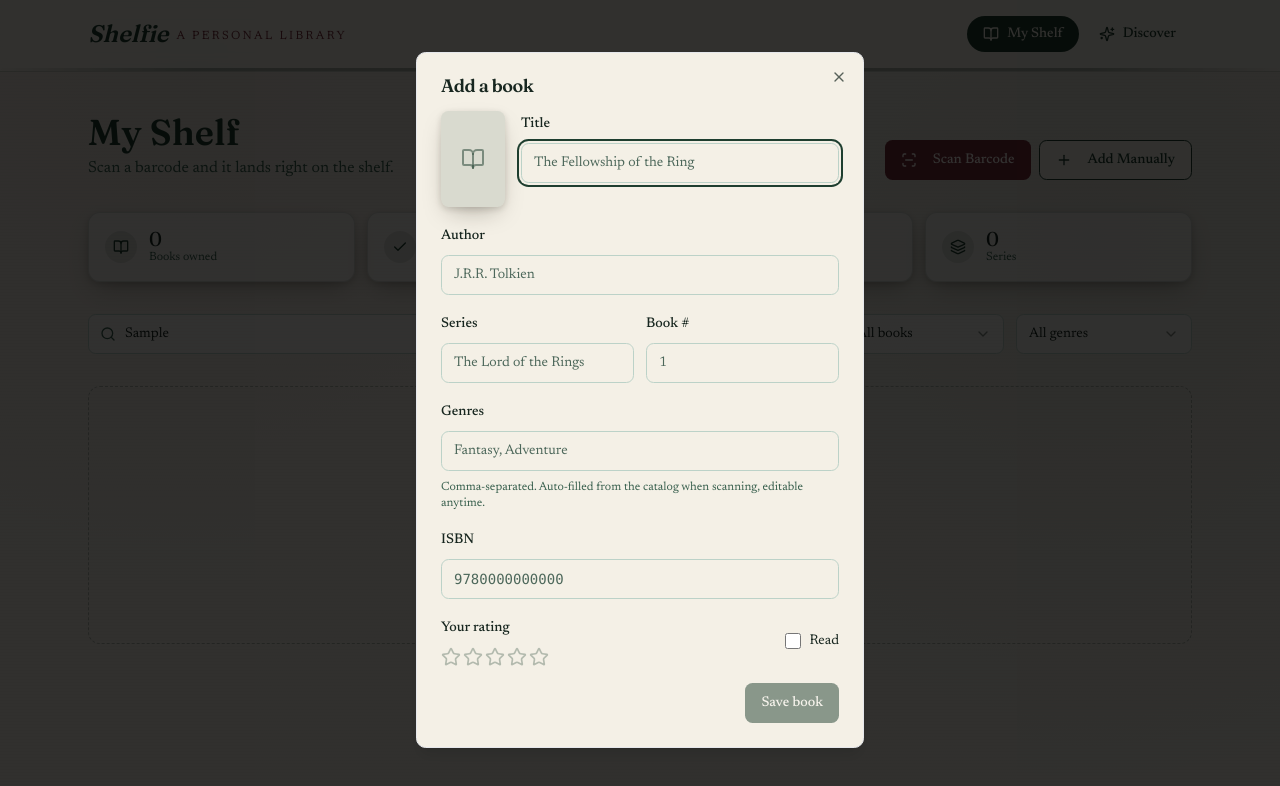
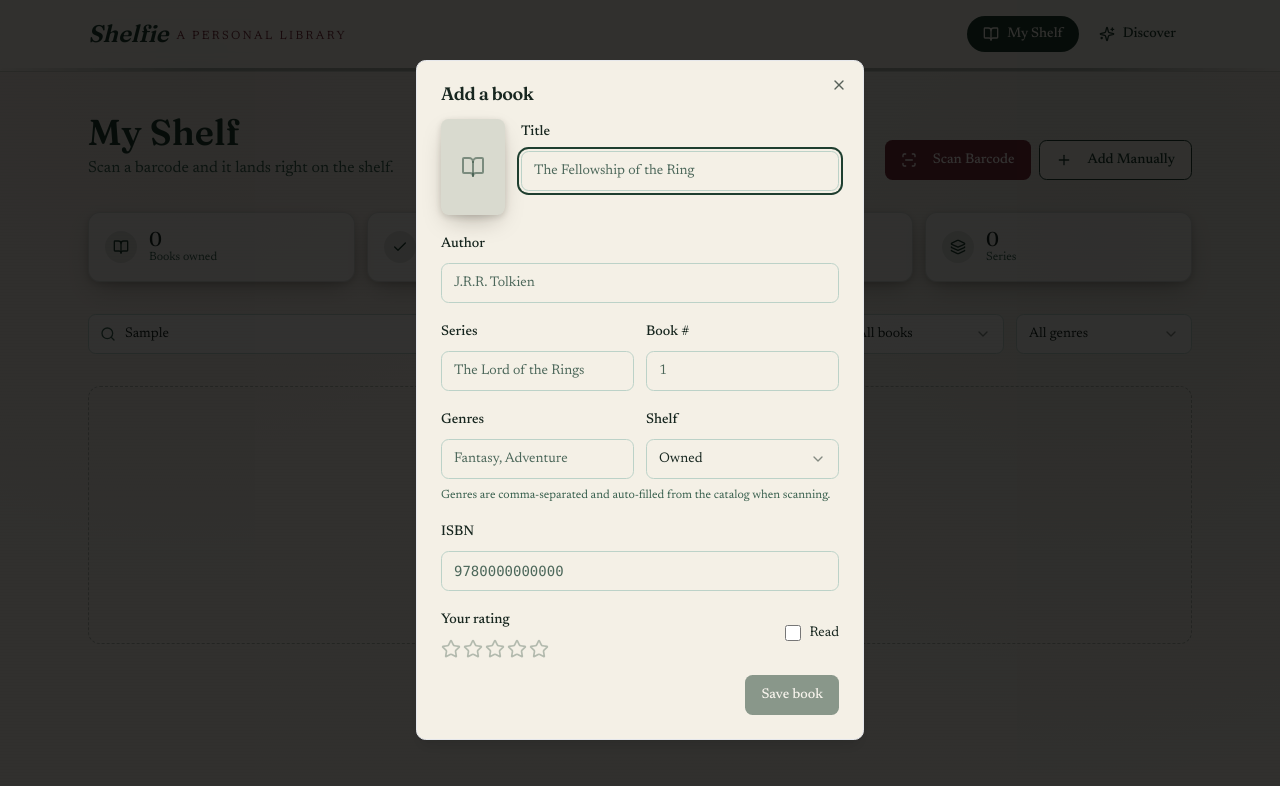
Before and after one commit to nwold15-code/shelfie-book-shelf, a Next.js app: page / in a window 1280 px wide. Both pictures are taken after typing "Sample" into the empty fields and a click on the button "Add Manually". Shown: the top 786 px of the page. Built offline with nearby package versions, Linux system fonts and the light colour scheme.

Commit message:
Update components for collections, bulk-select, and ebook badges

```diff
--- a/components/book-card.tsx
+++ b/components/book-card.tsx
@@ -1,7 +1,7 @@
 "use client";
 
 import { Check, Trash, BookOpen } from "lucide-react";
-import { Book } from "@/types";
+import { Book, COLLECTION_LABELS } from "@/types";
 import { StarRating } from "@/components/star-rating";
 import { BookCover } from "@/components/book-cover";
 import { cn } from "@/lib/utils";
@@ -12,6 +12,9 @@ interface BookCardProps {
   onRate: (id: string, rating: number) => void;
   onRemove: (id: string) => void;
   onEdit: (book: Book) => void;
+  selectMode?: boolean;
+  selected?: boolean;
+  onToggleSelect?: (id: string) => void;
 }
 
 export function BookCard({
@@ -20,11 +23,28 @@ export function BookCard({
   onRate,
   onRemove,
   onEdit,
+  selectMode = false,
+  selected = false,
+  onToggleSelect,
 }: BookCardProps) {
   return (
     <div className="animate-rise group relative flex gap-4 rounded-xl border border-[hsl(var(--forest)/0.15)] bg-white/40 p-3 book-spine-shadow hover:bg-white/60 transition-colors">
+      {selectMode && (
         <button
-        onClick={() => onEdit(book)}
+          onClick={() => onToggleSelect?.(book.id)}
+          className={cn(
+            "absolute top-2 left-2 z-10 h-5 w-5 rounded-full border-2 flex items-center justify-center transition-colors",
+            selected
+              ? "bg-[hsl(var(--forest))] border-[hsl(var(--forest))]"
+              : "bg-white/80 border-[hsl(var(--forest)/0.4)]"
+          )}
+          aria-label={selected ? "Deselect book" : "Select book"}
+        >
+          {selected && <Check className="h-3 w-3 text-[hsl(var(--parchment))]" />}
+        </button>
+      )}
+      <button
+        onClick={() => (selectMode ? onToggleSelect?.(book.id) : onEdit(book))}
         className="shrink-0 w-16 h-24 rounded-md overflow-hidden book-spine-shadow"
         aria-label="Edit book details"
       >
@@ -34,7 +54,7 @@ export function BookCard({
       <div className="flex-1 min-w-0 flex flex-col justify-between">
         <div>
           <button
-            onClick={() => onEdit(book)}
+            onClick={() => (selectMode ? onToggleSelect?.(book.id) : onEdit(book))}
             className="text-left font-display text-lg font-medium leading-tight text-[hsl(var(--ink))] hover:text-[hsl(var(--burgundy))] transition-colors"
           >
             {book.title}
@@ -48,9 +68,13 @@ export function BookCard({
               {book.seriesIndex != null ? ` · Book ${book.seriesIndex}` : ""}
             </p>
           )}
-          {book.genres && book.genres.length > 0 && (
           <div className="flex flex-wrap gap-1 mt-1.5">
-              {book.genres.map((genre) => (
+            {book.collection && book.collection !== "owned" && (
+              <span className="text-[10px] uppercase tracking-wide rounded-full bg-[hsl(var(--burgundy)/0.12)] text-[hsl(var(--burgundy))] px-2 py-0.5">
+                {COLLECTION_LABELS[book.collection]}
+              </span>
+            )}
+            {(book.genres ?? []).map((genre) => (
               <span
                 key={genre}
                 className="text-[10px] uppercase tracking-wide rounded-full bg-[hsl(var(--forest)/0.1)] text-[hsl(var(--forest))] px-2 py-0.5"
@@ -59,7 +83,6 @@ export function BookCard({
               </span>
             ))}
           </div>
-          )}
         </div>
         <div className="flex items-center justify-between mt-2">
           <StarRating value={book.rating} onChange={(v) => onRate(book.id, v)} />
--- a/components/book-form-dialog.tsx
+++ b/components/book-form-dialog.tsx
@@ -11,9 +11,16 @@ import {
 import { Button } from "@/components/ui/button";
 import { Input } from "@/components/ui/input";
 import { Label } from "@/components/ui/label";
+import {
+  Select,
+  SelectContent,
+  SelectItem,
+  SelectTrigger,
+  SelectValue,
+} from "@/components/ui/select";
 import { StarRating } from "@/components/star-rating";
 import { BookCover } from "@/components/book-cover";
-import { Book } from "@/types";
+import { Book, Collection, COLLECTION_LABELS } from "@/types";
 import { Trash } from "lucide-react";
 
 interface BookFormDialogProps {
@@ -36,6 +43,7 @@ function emptyBook(): Book {
     read: false,
     rating: 0,
     genres: [],
+    collection: "owned",
     addedAt: new Date().toISOString(),
   };
 }
@@ -133,6 +141,7 @@ export function BookFormDialog({
           </div>
         </div>
 
+        <div className="grid grid-cols-2 gap-3">
           <div className="space-y-2">
             <Label htmlFor="genres">Genres</Label>
             <Input
@@ -144,10 +153,29 @@ export function BookFormDialog({
               }}
               placeholder="Fantasy, Adventure"
             />
-          <p className="text-xs text-[hsl(var(--forest-light))]">
-            Comma-separated. Auto-filled from the catalog when scanning, editable anytime.
+          </div>
+          <div className="space-y-2">
+            <Label htmlFor="collection">Shelf</Label>
+            <Select
+              value={draft.collection}
+              onValueChange={(v) => setDraft({ ...draft, collection: v as Collection })}
+            >
+              <SelectTrigger id="collection">
+                <SelectValue />
+              </SelectTrigger>
+              <SelectContent>
+                {(Object.keys(COLLECTION_LABELS) as Collection[]).map((c) => (
+                  <SelectItem key={c} value={c}>
+                    {COLLECTION_LABELS[c]}
+                  </SelectItem>
+                ))}
+              </SelectContent>
+            </Select>
+          </div>
+        </div>
+        <p className="text-xs text-[hsl(var(--forest-light))] -mt-2">
+          Genres are comma-separated and auto-filled from the catalog when scanning.
         </p>
-        </div>
 
         <div className="space-y-2">
           <Label htmlFor="isbn">ISBN</Label>
--- a/components/recommendation-card.tsx
+++ b/components/recommendation-card.tsx
@@ -2,7 +2,7 @@
 
 import { RecommendedBook } from "@/types";
 import { BookCover } from "@/components/book-cover";
-import { ExternalLink, ShoppingCart } from "lucide-react";
+import { ExternalLink, ShoppingCart, BookOpenCheck } from "lucide-react";
 
 export function RecommendationCard({ book }: { book: RecommendedBook }) {
   return (
@@ -20,13 +20,21 @@ export function RecommendationCard({ book }: { book: RecommendedBook }) {
           <p className="font-display text-lg font-medium leading-tight group-hover:text-[hsl(var(--burgundy))] transition-colors">
             {book.title}
           </p>
+          {book.author && (
             <p className="text-sm text-[hsl(var(--forest-light))]">{book.author}</p>
-        </a>
-        <div className="flex items-center justify-between mt-2 gap-2">
+          )}
+          <div className="flex items-center gap-2 mt-1">
             <span className="text-xs uppercase tracking-wide text-[hsl(var(--burgundy))] truncate">
               {book.reason}
             </span>
-          <div className="flex items-center gap-2 shrink-0">
+            {book.readable && (
+              <span className="flex items-center gap-1 text-[10px] uppercase tracking-wide rounded-full bg-[hsl(var(--forest)/0.12)] text-[hsl(var(--forest))] px-2 py-0.5 shrink-0">
+                <BookOpenCheck className="h-3 w-3" /> Read Free
+              </span>
+            )}
+          </div>
+        </a>
+        <div className="flex items-center justify-end mt-2 gap-2">
           <a
             href={book.workUrl}
             target="_blank"
@@ -47,6 +55,5 @@ export function RecommendationCard({ book }: { book: RecommendedBook }) {
         </div>
       </div>
     </div>
-    </div>
   );
 }
```
Lines whose indentation alone changed are shown as unchanged.
